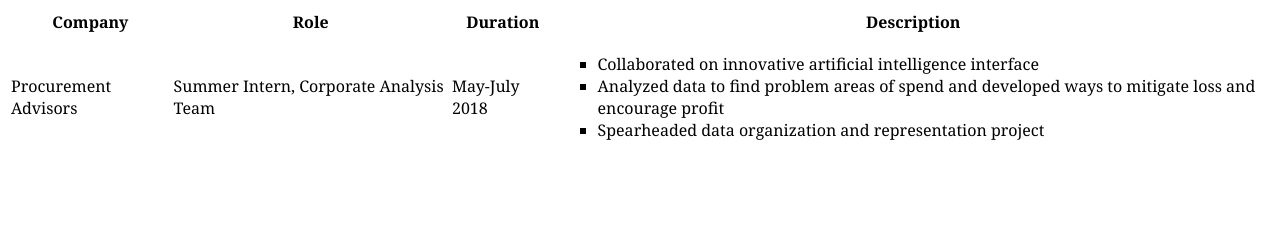
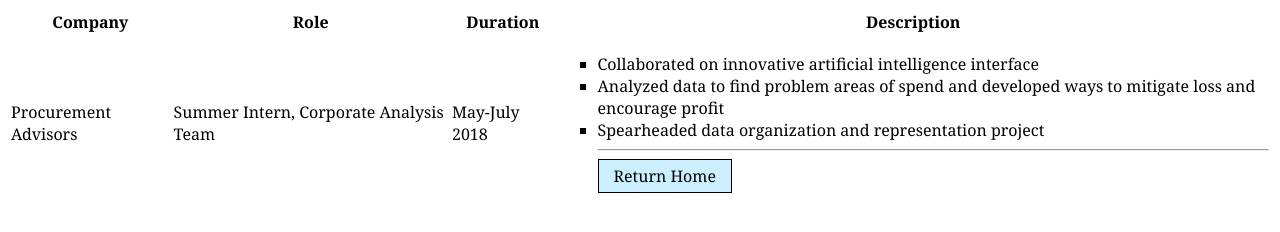
Before and after one commit to jan71034/jan71034.github.io, a plain HTML site: page Pro-Experience.html in a window 1280 px wide. Drawn offline with Linux system fonts and the light colour scheme.

Commit message:
return home

```diff
--- a/Pro-Experience.html
+++ b/Pro-Experience.html
@@ -22,4 +22,6 @@
         <li>Analyzed data to find problem areas of spend and developed ways to mitigate loss and encourage profit</li>
         <li>Spearheaded data organization and representation project</li>
 
+        <hr>
+  <a href="http://jan71034.github.io">Return Home</a>
   </html>
```
